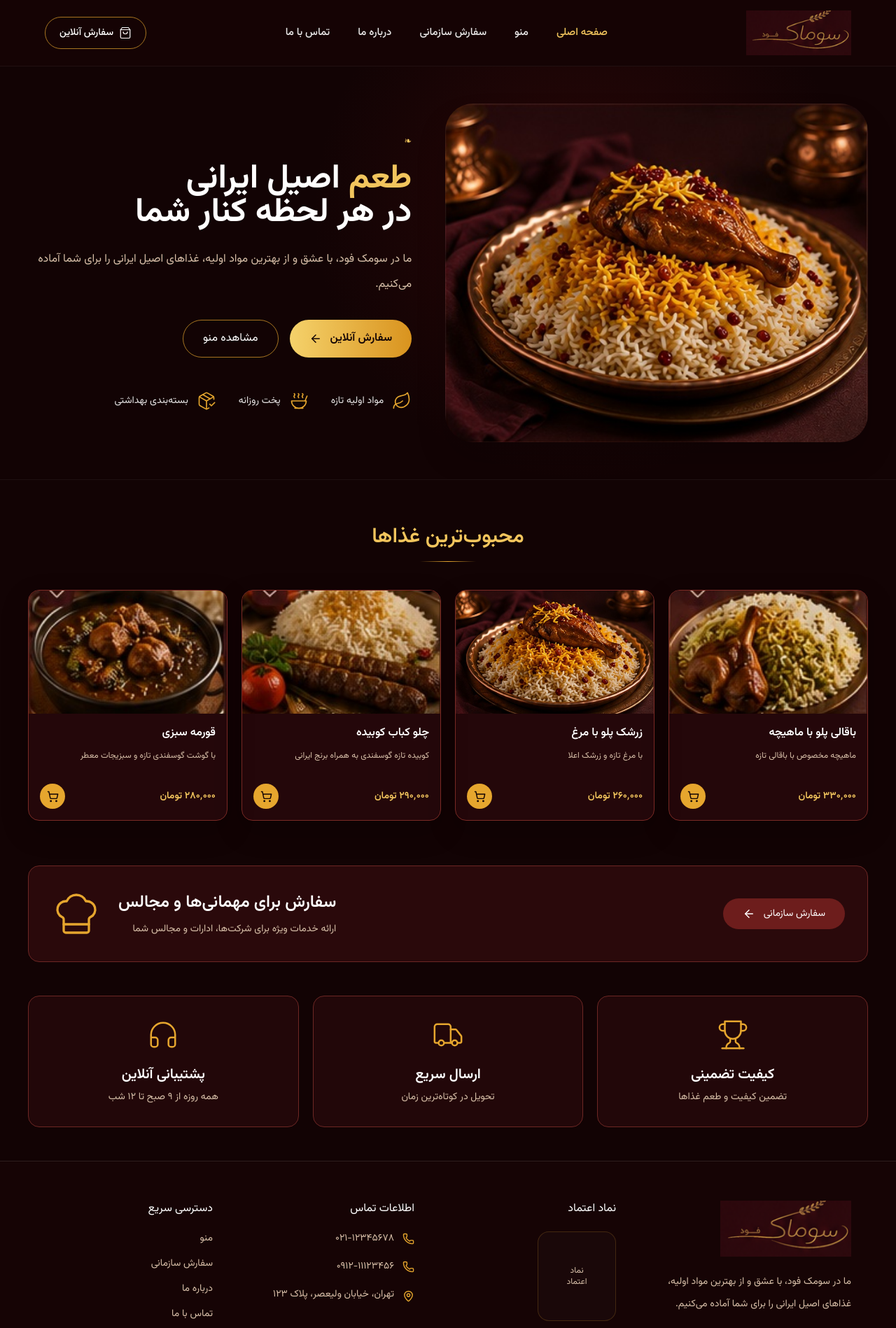
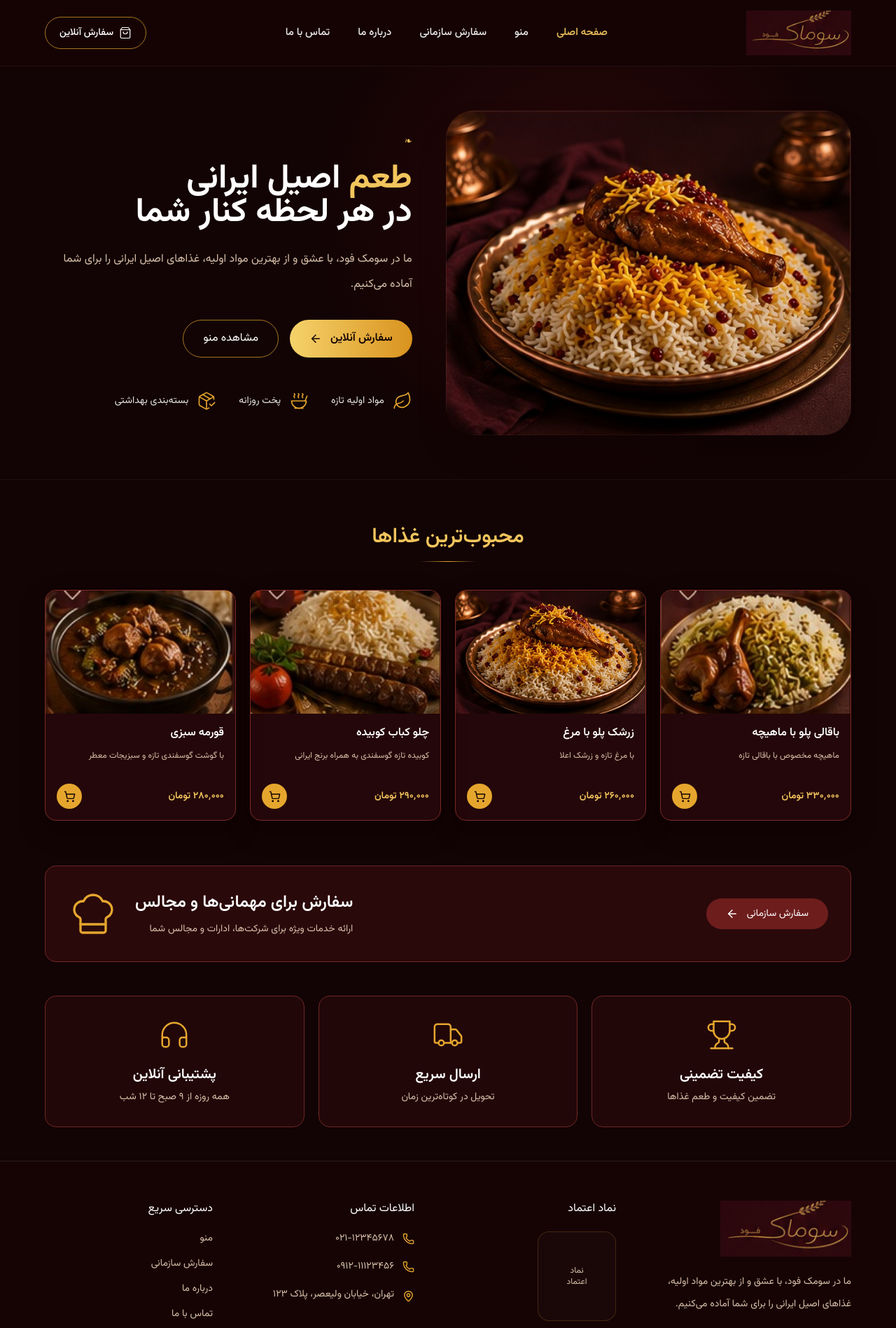
Before and after one commit to AmirMahidEs/soomak-food, a React (Vite) app: page / in a window 1280 px wide. Shown: the top 1898 px of the page at 70% size. Built offline with nearby package versions, Linux system fonts and the light colour scheme.

Commit message:
Refactor CorporateBanner and HomePage components for improved styling consistency

```diff
--- a/src/components/CorporateBanner.jsx
+++ b/src/components/CorporateBanner.jsx
@@ -1,6 +1,7 @@
 import { ArrowLeft, ChefHat } from "lucide-react";
 import { Link } from "react-router-dom";
 import { motion } from "framer-motion";
+
 export default function CorporateBanner() {
   return (
     <motion.section
@@ -8,24 +9,28 @@ export default function CorporateBanner() {
       initial={{ opacity: 0, y: 30 }}
       whileInView={{ opacity: 1, y: 0 }}
       viewport={{ once: true, amount: 0.2 }}
-      className="mx-auto max-w-[1200px] px-6 lg:px-0"
+      className="mx-auto max-w-[1200px] px-6"
     >
       <div className="flex flex-col-reverse items-center justify-between gap-8 rounded-2xl border border-[#6d2724] bg-[#320b0e]/75 px-8 py-8 md:flex-row">
         <Link
           to="/products"
           className="flex items-center gap-3 rounded-full bg-[#6d1d1c] px-7 py-3 text-sm text-white transition hover:bg-[#832421]"
         >
-          سفارش سازمانی <ArrowLeft size={18} />
+          سفارش سازمانی
+          <ArrowLeft size={18} />
         </Link>
+
         <div className="flex items-center gap-6 text-right">
           <div>
             <h2 className="text-2xl font-semibold text-white">
               سفارش برای مهمانی‌ها و مجالس
             </h2>
+
             <p className="mt-3 text-sm text-somak-muted">
               ارائه خدمات ویژه برای شرکت‌ها، ادارات و مجالس شما
             </p>
           </div>
+
           <ChefHat
             size={72}
             strokeWidth={1.1}
--- a/src/pages/HomePage.jsx
+++ b/src/pages/HomePage.jsx
@@ -22,7 +22,7 @@ export default function HomePage() {
         className="relative overflow-hidden border-b border-white/5"
       >
         <div className="absolute inset-0 bg-[radial-gradient(circle_at_65%_35%,rgba(110,20,18,.25),transparent_42%)]" />
-        <div className="relative z-10 mx-auto grid min-h-[590px] max-w-[1200px] items-center gap-4 px-6 py-12 lg:grid-cols-[1.02fr_.98fr] lg:px-0">
+        <div className="relative z-10 mx-auto grid min-h-[590px] max-w-[1200px] items-center gap-4 px-6 py-12 lg:grid-cols-[1.02fr_.98fr] ">
           <motion.div
             initial={{ opacity: 0, x: -30 }}
             animate={{ opacity: 1, x: 0 }}
@@ -86,7 +86,7 @@ export default function HomePage() {
       </section>
       <section
         id="menu"
-        className="mx-auto max-w-[1200px] px-6 py-16 lg:px-0"
+        className="mx-auto max-w-[1200px] px-6 py-16 "
       >
         <SectionTitle>محبوب‌ترین غذاها</SectionTitle>
         <div className="grid gap-5 md:grid-cols-2 lg:grid-cols-4">
@@ -107,7 +107,7 @@ export default function HomePage() {
         </div>
       </section>
       <CorporateBanner />
-      <section className="mx-auto grid max-w-[1200px] gap-5 px-6 py-12 md:grid-cols-3 lg:px-0">
+      <section className="mx-auto grid max-w-[1200px] gap-5 px-6 py-12 md:grid-cols-3 ">
         <Service
           icon={Trophy}
           title="کیفیت تضمینی"
```
